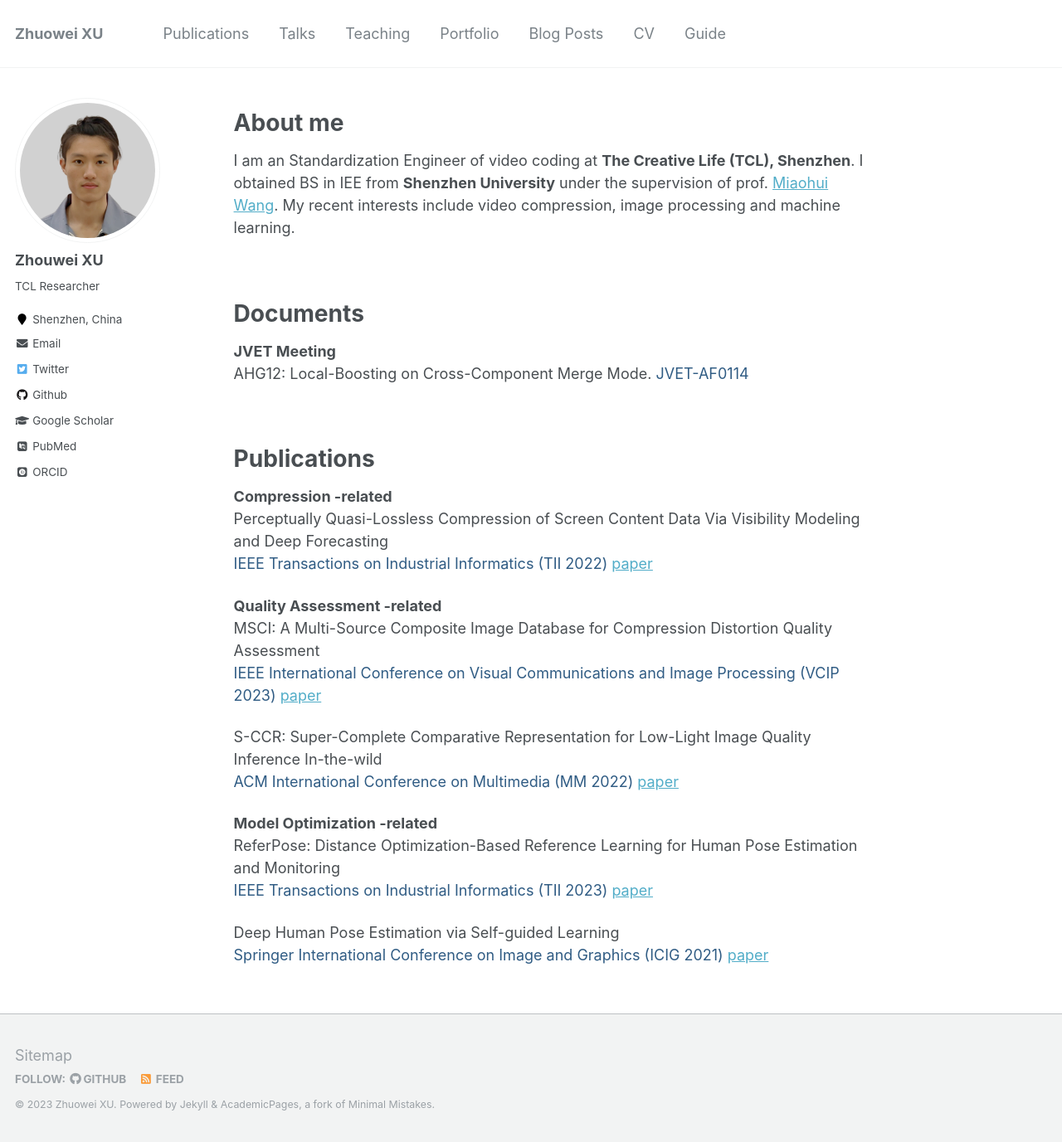
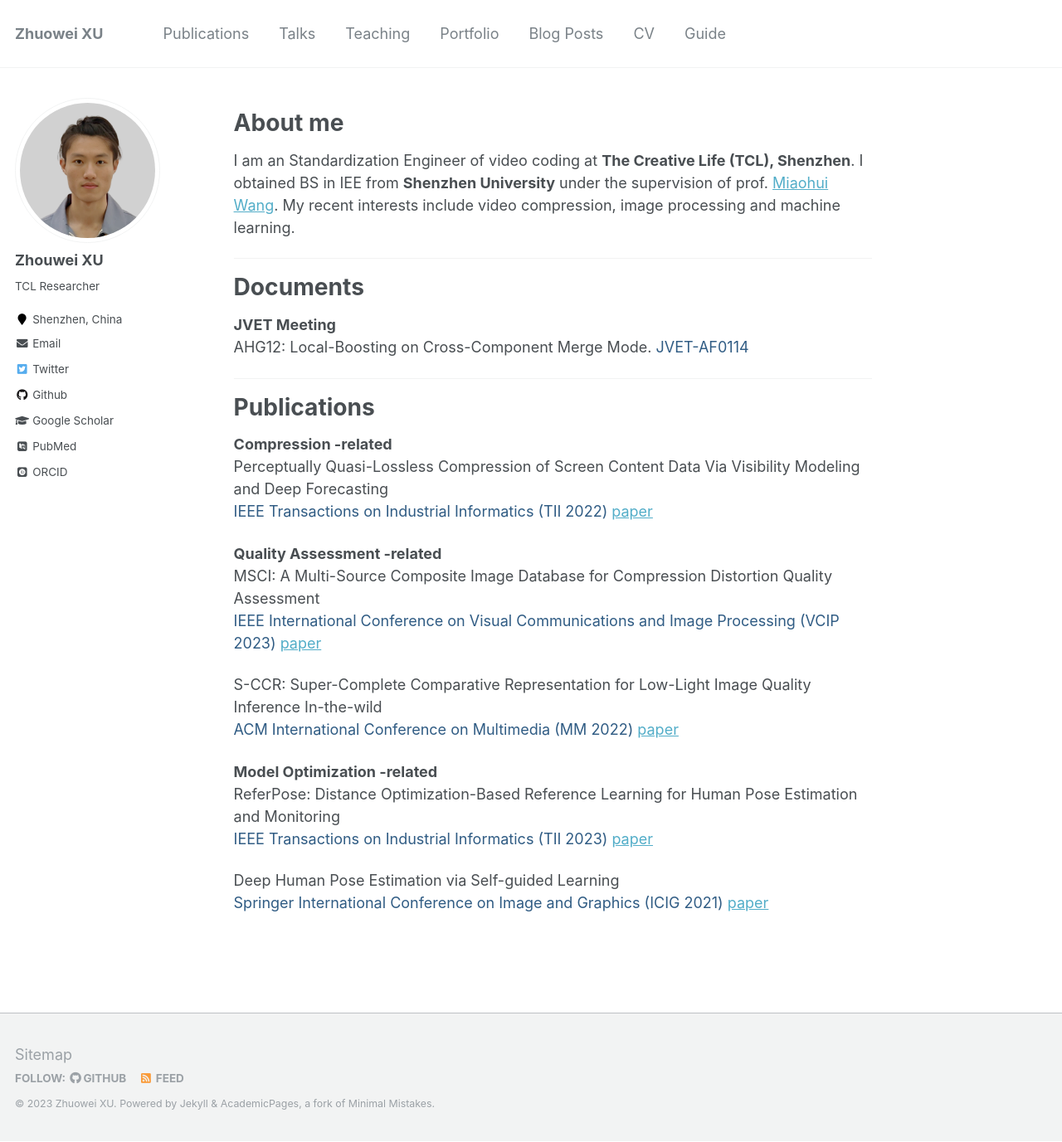
Before and after one commit to zw-xxx/zw-xxxX.github.io, a Jekyll site: the page built from _pages/about.md, in a window 1280 px wide and 1377 px high. Shown: the whole window at 83% size. Built offline with Jekyll 4.4.1, drawn with Linux system fonts in a browser that asks for light colours; some web fonts are replaced.

Commit message:
Update about.md

```diff
--- a/_pages/about.md
+++ b/_pages/about.md
@@ -15,14 +15,14 @@ I am an Standardization Engineer of video coding at **The Creative Life (TCL), S
 I obtained BS in IEE from **Shenzhen University** under the supervision of prof. [Miaohui Wang](https://charwill.github.io/).
 My recent interests include video compression, image processing and machine learning.
 
-<br>
+<hr>
 
 Documents
 ======
 **JVET Meeting**<br>
 AHG12: Local-Boosting on Cross-Component Merge Mode. <span style="color: #305C84">JVET-AF0114</span> <br>
 
-<br>
+<hr>
 
 Publications
 ======
```
